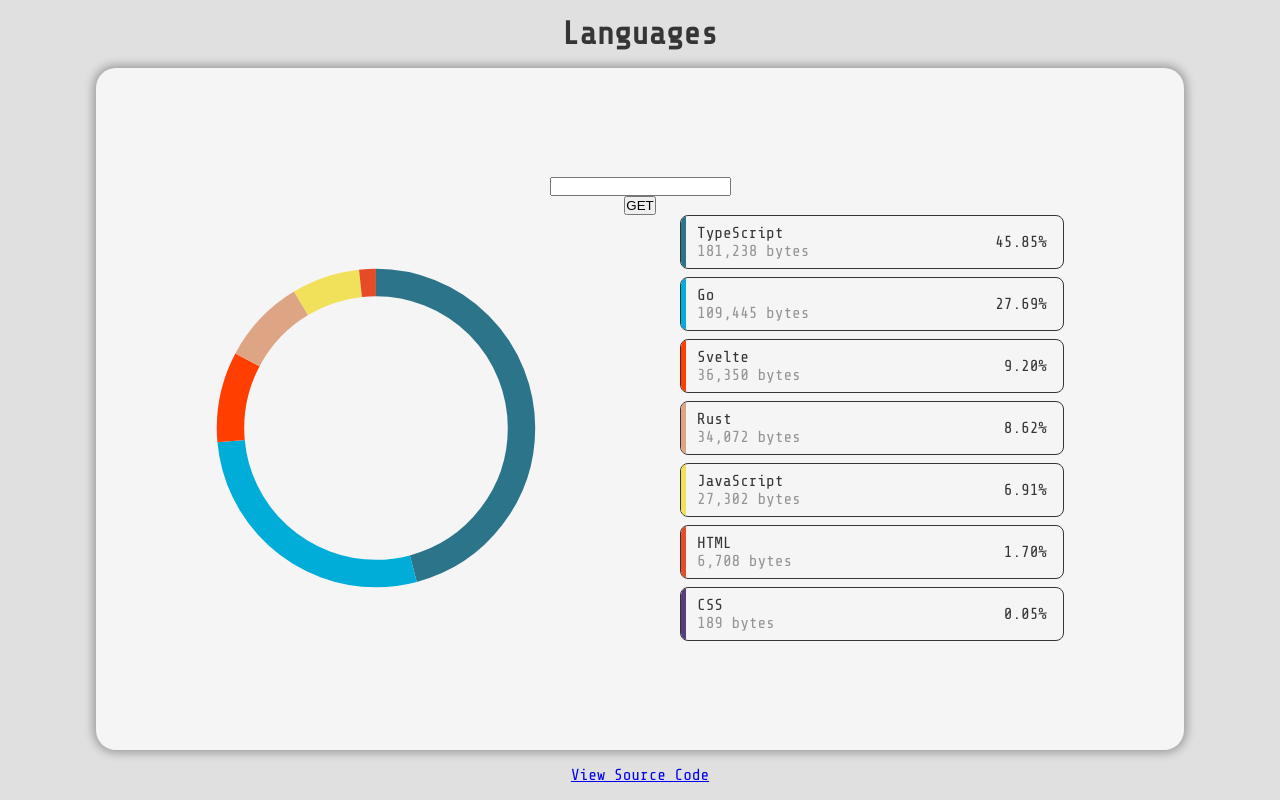
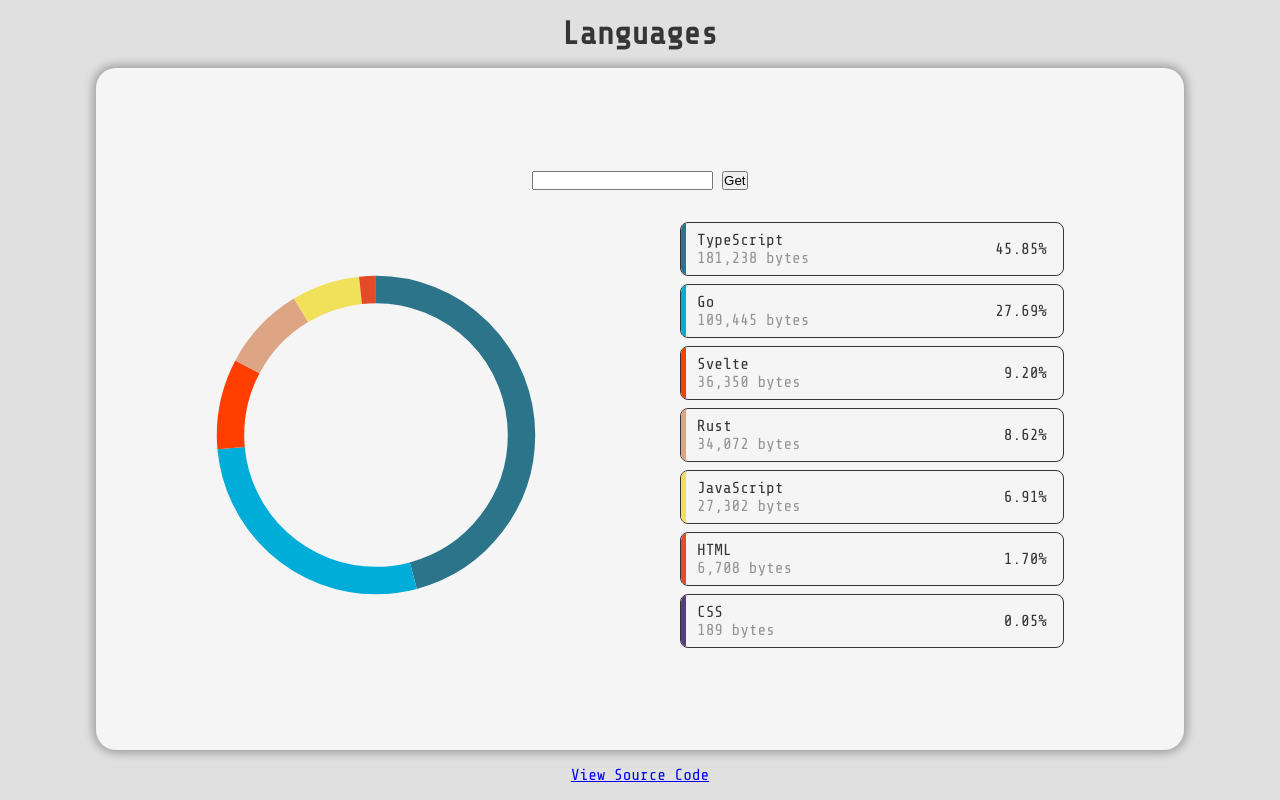
Before and after one commit to Shresht7/Languages, a Svelte app: page / in a window 1280 px wide. Built offline with nearby package versions, Linux system fonts and the light colour scheme.

Commit message:
Componentize input form

```diff
--- a/src/App.svelte
+++ b/src/App.svelte
@@ -1,6 +1,7 @@
 <script lang="ts">
   //  Components
   import Header from "./layout/Header.svelte";
+  import Input from "./components/Input.svelte";
   import ChartSection from "./components/ChartSection.svelte";
   import Footer from "./layout/Footer.svelte";
 
@@ -12,6 +13,7 @@
 
   let username: string = "";
   async function fetchData() {
+    if (!username) return;
     data = await getLanguageStats(username);
   }
 </script>
@@ -19,8 +21,7 @@
 <Header />
 
 <main>
-  <input bind:value={username} />
-  <button on:click={fetchData}>GET</button>
+  <Input bind:value={username} on:submit={fetchData} />
   <ChartSection {data} />
 </main>
 
@@ -92,6 +93,7 @@
     justify-content: center;
     align-items: center;
     flex: 1;
+    gap: 2rem;
 
     margin: 0 auto;
     padding: 1.5rem;
--- /dev/null
+++ b/src/components/Input.svelte
@@ -0,0 +1,13 @@
+<script lang="ts">
+    export let value: string = "";
+</script>
+
+<div>
+    <form on:submit|preventDefault>
+        <input bind:value />
+        <button type="submit">Get</button>
+    </form>
+</div>
+
+<style>
+</style>
```
